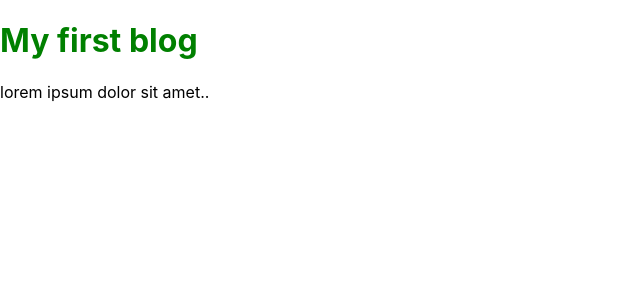
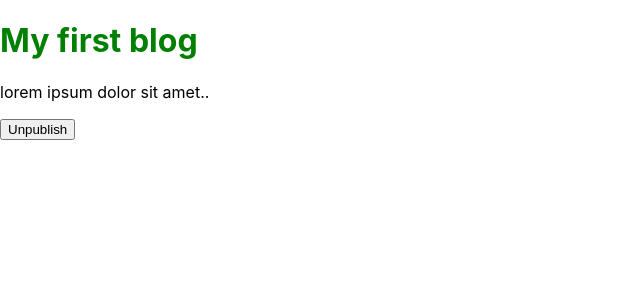
Before and after one commit to Lashirova/Blog-Post-React, a React (Create React App) app: page / in a window 1280 px wide. Shown: the top 300 px of the page, without its empty margins (0-640 px from the left). Built offline with nearby package versions, Linux system fonts and the light colour scheme.

Commit message:
Using event listener

```diff
--- a/src/index.js
+++ b/src/index.js
@@ -17,10 +17,21 @@
   classProperties= 'red'
 }
 
+function publishThePost(e) {
+  if(e.target.innerText === 'Publish') {
+    e.target.innerText = 'Unpublish';
+    document.getElementById('title').style.color = 'green';
+  } else {
+    e.target.innerText = 'Publish'
+    document.getElementById('title').style.color = 'red';
+  }
+}
+
 const blogPost = (
   <div>
     <h1 id="title" className={classProperties}>{myBlogPost.title}</h1>
     <p>{myBlogPost.body}</p>
+    <button onClick={publishThePost}>Unpublish</button>
     <img src="" alt="" />
   </div>
 );
```
